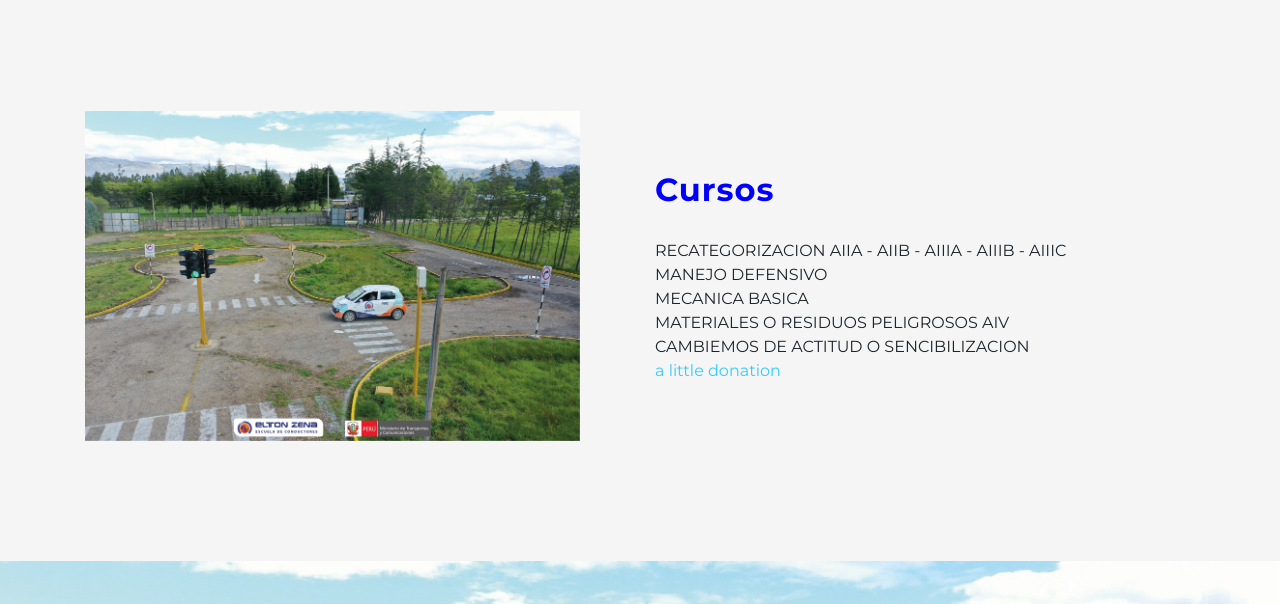
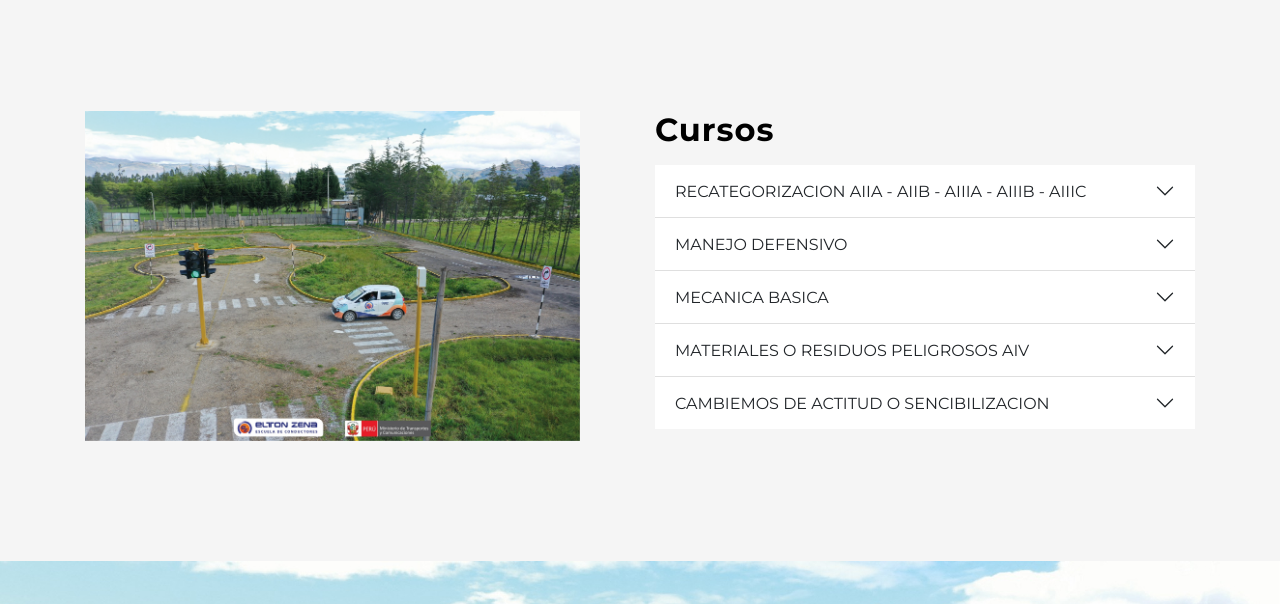
Before and after one commit to Yuvixa/escuela_conductores, a plain HTML site: page index.html in a window 1280 px wide. Shown: the part 802-1406 px from the top of the page. Drawn offline with nearby package versions, Linux system fonts and the light colour scheme.

Commit message:
acordeon

```diff
--- a/assets/css/templatemo-grad-school.css
+++ b/assets/css/templatemo-grad-school.css
@@ -580,16 +580,16 @@ section.why-us {
   border-color: #f5a425;
 } */
 #tabs h4 {
-  margin-top: 60px;
+
   font-size: 32px;
   font-weight: 700;
   letter-spacing: 1px;
-  color: blue;
-  margin-bottom: 30px;
+  color: black;
+
 }
 
 #tabs p {
-  color: blue;
+  color: black;
   font-size: 15px;
   line-height: 28px;
 }
--- a/index.html
+++ b/index.html
@@ -8,6 +8,7 @@
   <meta name="author" content="" />
   <link href="https://fonts.googleapis.com/css?family=Montserrat:100,200,300,400,500,600,700,800,900"
     rel="stylesheet" />
+  <link href="https://cdn.jsdelivr.net/npm/bootstrap@5.1.3/dist/css/bootstrap.min.css" rel="stylesheet" integrity="sha384-1BmE4kWBq78iYhFldvKuhfTAU6auU8tT94WrHftjDbrCEXSU1oBoqyl2QvZ6jIW3" crossorigin="anonymous">
 
   <title>Grad School HTML5 Template</title>
 
@@ -193,20 +194,65 @@ https://templatemo.com/tm-557-grad-school
                     <div class="col-md-6">
                       <h4>Cursos</h4>
                       <p>
-                        <ul>
-                          <li>RECATEGORIZACION AIIA - AIIB - AIIIA - AIIIB - AIIIC</li>
-                          <li>MANEJO DEFENSIVO</li>
-                          <li>MECANICA BASICA</li>
-                          <li>MATERIALES O RESIDUOS PELIGROSOS AIV</li>
-                          <li>CAMBIEMOS DE ACTITUD O SENCIBILIZACION</li>
-                        </ul>
-                        <a
+                        <!-- <a
                           href="https://paypal.me/templatemo"
                           target="_parent"
                           rel="sponsored"
                           >a little donation</a
-                        >
+                        > -->
                       </p>
+                      <div class="accordion accordion-flush" id="accordionFlushExample">
+                        <div class="accordion-item">
+                          <h2 class="accordion-header" id="flush-headingOne">
+                            <button class="accordion-button collapsed" type="button" data-bs-toggle="collapse" data-bs-target="#flush-collapseOne" aria-expanded="false" aria-controls="flush-collapseOne">
+                              RECATEGORIZACION AIIA - AIIB - AIIIA - AIIIB - AIIIC
+                            </button>
+                          </h2>
+                          <div id="flush-collapseOne" class="accordion-collapse collapse" aria-labelledby="flush-headingOne" data-bs-parent="#accordionFlushExample">
+                            <div class="accordion-body">¡Ya no busques más! Nosotros te brindamos el asesoramiento correcto y adecuado para todo el proceso de obtención de tu licencia de conducir.</div>
+                          </div>
+                        </div>
+                        <div class="accordion-item">
+                          <h2 class="accordion-header" id="flush-headingTwo">
+                            <button class="accordion-button collapsed" type="button" data-bs-toggle="collapse" data-bs-target="#flush-collapseTwo" aria-expanded="false" aria-controls="flush-collapseTwo">
+                              MANEJO DEFENSIVO
+                            </button>
+                          </h2>
+                          <div id="flush-collapseTwo" class="accordion-collapse collapse" aria-labelledby="flush-headingTwo" data-bs-parent="#accordionFlushExample">
+                            <div class="accordion-body">Curso de Manejo Defensivo🚗👨 Dirigido para empresas y público en general. Solicita tu proforma y obtén un descuentos corporativos.💪</div>
+                          </div>
+                        </div>
+                        <div class="accordion-item">
+                          <h2 class="accordion-header" id="flush-headingThree">
+                            <button class="accordion-button collapsed" type="button" data-bs-toggle="collapse" data-bs-target="#flush-collapseThree" aria-expanded="false" aria-controls="flush-collapseThree">
+                              MECANICA BASICA
+                            </button>
+                          </h2>
+                          <div id="flush-collapseThree" class="accordion-collapse collapse" aria-labelledby="flush-headingThree" data-bs-parent="#accordionFlushExample">
+                            <div class="accordion-body"> que consiste en la enseñanza de las partes internas de tu automóvil y como poder solucionarlo en un caso de emergencia.</div>
+                          </div>
+                        </div>
+                        <div class="accordion-item">
+                          <h2 class="accordion-header" id="flush-headingFour">
+                            <button class="accordion-button collapsed" type="button" data-bs-toggle="collapse" data-bs-target="#flush-collapseFour" aria-expanded="false" aria-controls="flush-collapseFour">
+                              MATERIALES O RESIDUOS PELIGROSOS AIV
+                            </button>
+                          </h2>
+                          <div id="flush-collapseFour" class="accordion-collapse collapse" aria-labelledby="flush-headingFour" data-bs-parent="#accordionFlushExample">
+                            <div class="accordion-body"> que consiste en la enseñanza de las partes internas de tu automóvil y como poder solucionarlo en un caso de emergencia.</div>
+                          </div>
+                        </div>
+                        <div class="accordion-item">
+                          <h2 class="accordion-header" id="flush-headingFive">
+                            <button class="accordion-button collapsed" type="button" data-bs-toggle="collapse" data-bs-target="#flush-collapseFive" aria-expanded="false" aria-controls="flush-collapseFive">
+                              CAMBIEMOS DE ACTITUD O SENCIBILIZACION
+                            </button>
+                          </h2>
+                          <div id="flush-collapseFive" class="accordion-collapse collapse" aria-labelledby="flush-headingFive" data-bs-parent="#accordionFlushExample">
+                            <div class="accordion-body"> que consiste en la enseñanza de las partes internas de tu automóvil y como poder solucionarlo en un caso de emergencia.</div>
+                          </div>
+                        </div>
+                      </div>
                     </div>
                   </div>
                 </article>
@@ -670,6 +716,7 @@ https://templatemo.com/tm-557-grad-school
   <script src="assets/js/video.js"></script>
   <script src="assets/js/slick-slider.js"></script>
   <script src="assets/js/custom.js"></script>
+  <script src="https://cdn.jsdelivr.net/npm/bootstrap@5.1.3/dist/js/bootstrap.bundle.min.js" integrity="sha384-ka7Sk0Gln4gmtz2MlQnikT1wXgYsOg+OMhuP+IlRH9sENBO0LRn5q+8nbTov4+1p" crossorigin="anonymous"></script>
   <script>
     //according to loftblog tut
     $('.nav li:first').addClass('active');
```
